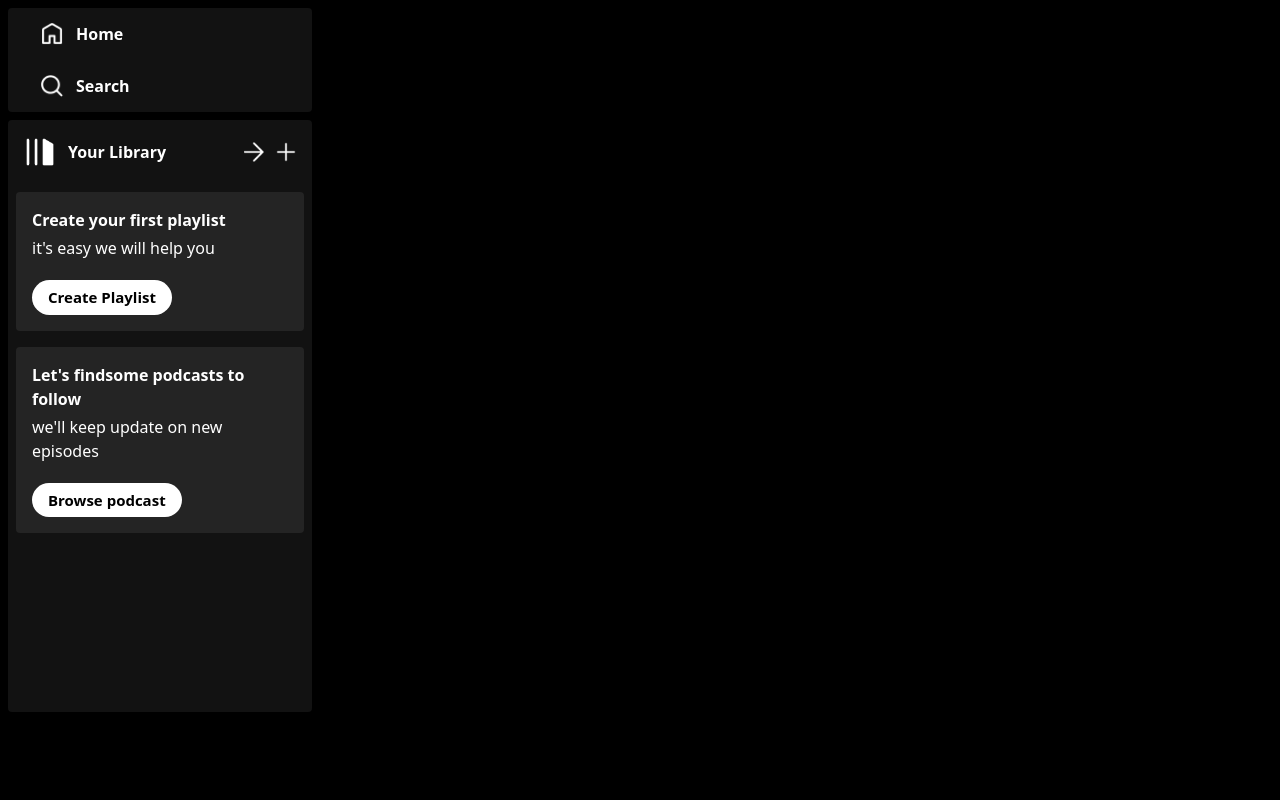
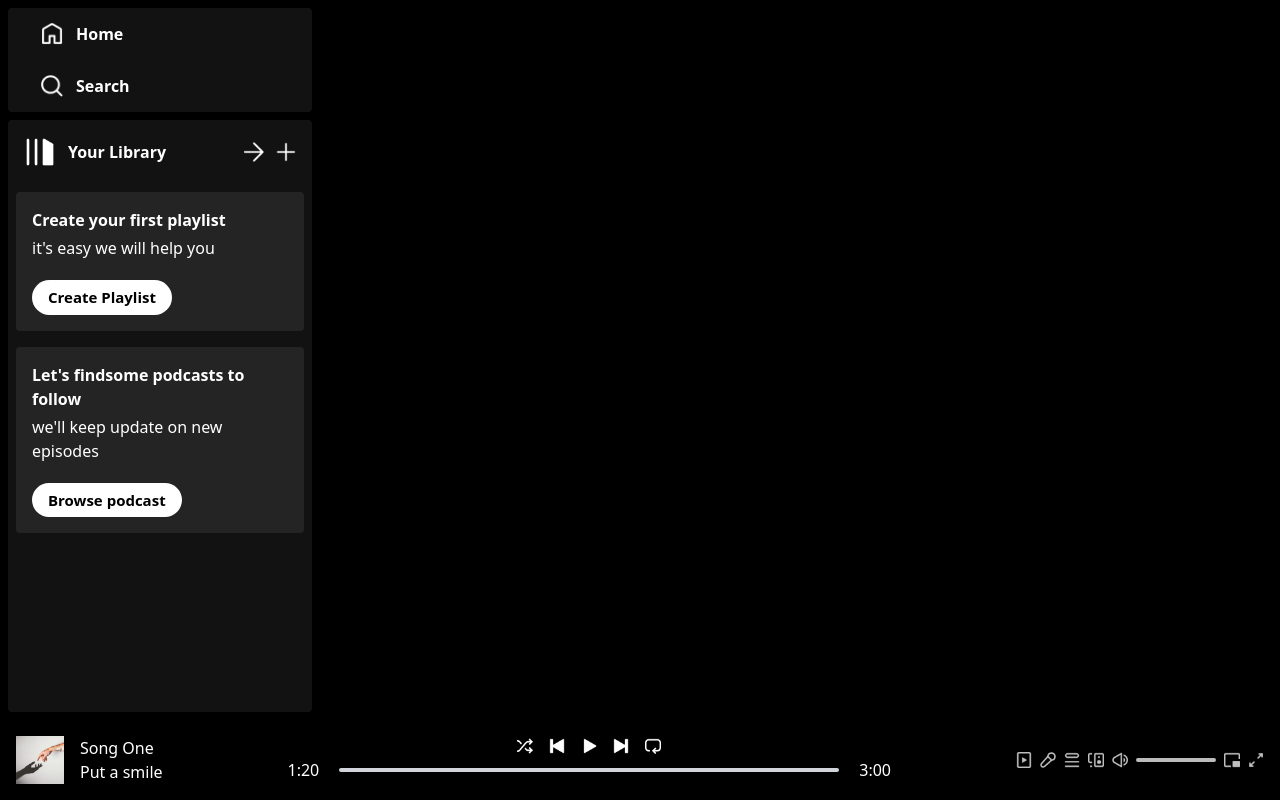
Before and after one commit to tanisha1527/React-Project4, a React (Vite) app: page / in a window 1280 px wide. Built offline with nearby package versions, Linux system fonts and the light colour scheme.

Commit message:
added player UI component

```diff
--- a/src/App.jsx
+++ b/src/App.jsx
@@ -1,5 +1,6 @@
 import React from 'react'
 import Sidebar from './components/Sidebar'
+import Player from './components/Player'
 
 const App = () => {
   return (
@@ -7,7 +8,7 @@ const App = () => {
       <div className='h-[90%] flex'>
        <Sidebar />
       </div>
-
+       <Player />
     </div>
   )
 }
--- /dev/null
+++ b/src/components/Player.jsx
@@ -0,0 +1,46 @@
+import React from 'react'
+import { assets, songsData } from '../assets/assets'
+
+const Player = () => {
+  return (
+    <div className='h-[10%] bg-black flex justify-between items-center text-white px-4'>
+      <div className='hidden lg:flex items-center gap-4'>
+         <img className='w-12' src={songsData[0].image} alt="" />
+         <div>
+           <p>{songsData[0].name}</p>
+           <p>{songsData[0].desc.slice(0,12)}</p>
+         </div>
+      </div>
+      <div className='flex flex-col items-center gap-1 m-auto'>
+        <div className='flex gap-4'>
+           <img className='w-4 cursor-pointer' src={assets.shuffle_icon} alt="" />
+           <img className='w-4 cursor-pointer' src={assets.prev_icon} alt="" />
+           <img className='w-4 cursor-pointer' src={assets.play_icon} alt="" />
+           <img className='w-4 cursor-pointer' src={assets.next_icon} alt="" />
+           <img className='w-4 cursor-pointer' src={assets.loop_icon} alt="" />
+        </div>
+        <div className='flex items-center gap-5'>
+            <p>1:20</p>
+            <div className='w-[60vw] max-w-[500px] bg-gray-300 rounded-full cursor-pointer'>
+              <hr className='h-1 border-none w-0 bg-green-800 rounded-full'/>
+            </div>
+            <p>3:00</p>
+        </div>
+      </div>
+       <div className='hidden lg:flex items-center gap-2 opacity-75'>
+          <img className='w-4' src={assets.plays_icon} alt="" />
+          <img className='w-4' src={assets.mic_icon} alt="" />
+          <img className='w-4' src={assets.queue_icon} alt="" />
+          <img className='w-4' src={assets.speaker_icon} alt="" />
+          <img className='w-4' src={assets.volume_icon} alt="" />
+          <div className='w-20 bg-slate-50 h-1 rounded'>
+
+          </div>
+          <img className='w-4' src={assets.mini_player_icon} alt="" />
+          <img className='w-4' src={assets.zoom_icon} alt="" />
+       </div>
+    </div>
+  )
+}
+
+export default Player
```
